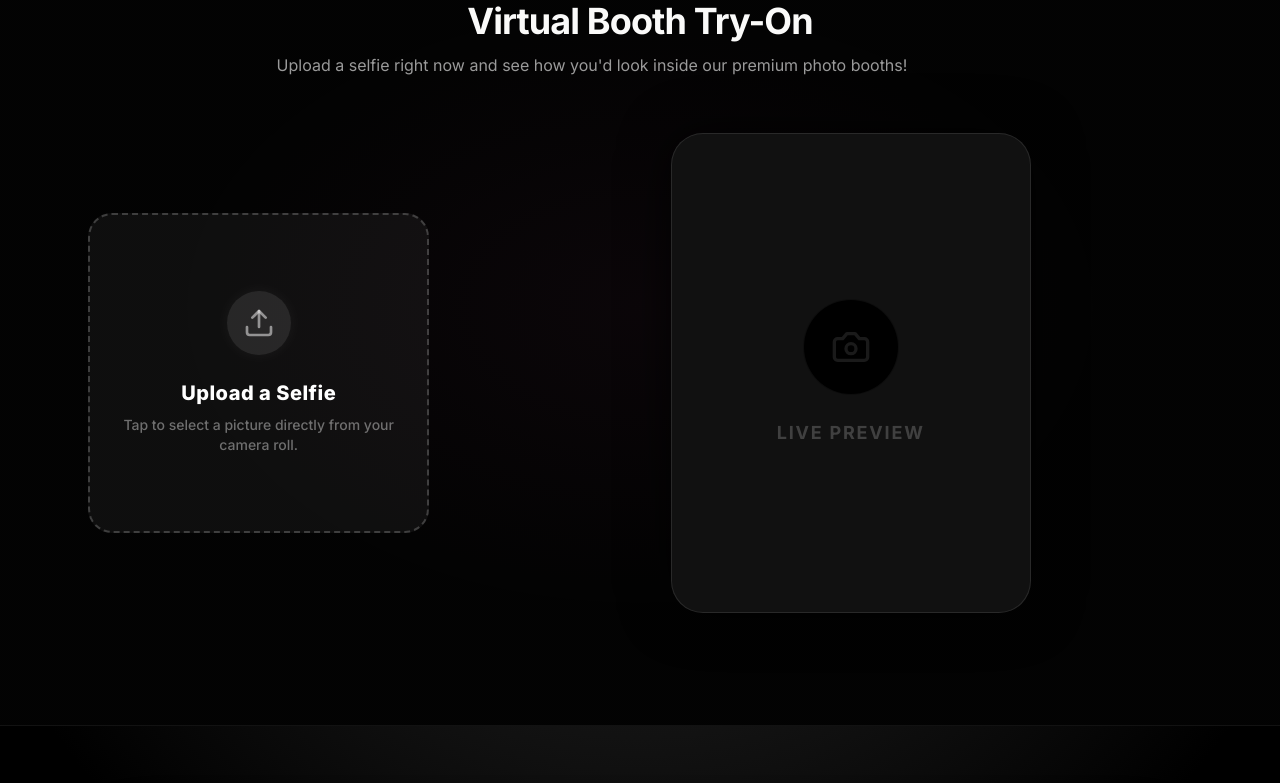
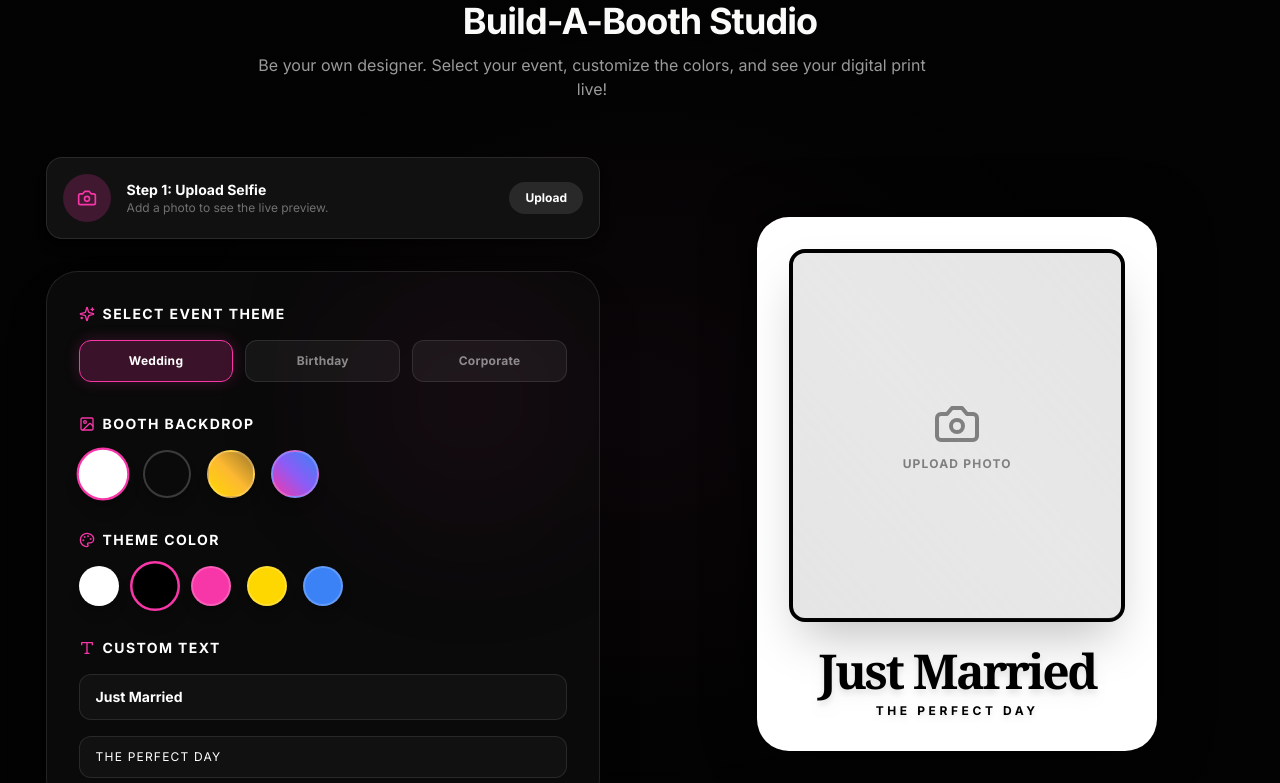
Before and after one commit to Sharmeen-Rauf/peekaboothusa, a Next.js app: page / in a window 1280 px wide. Shown: the part 4480-5263 px from the top of the page. Built offline with nearby package versions, Linux system fonts and the light colour scheme.

Commit message:
feat: add VirtualBooth interactive customizer component with photo upload and preview capabilities

```diff
--- a/components/sections/VirtualBooth.tsx
+++ b/components/sections/VirtualBooth.tsx
@@ -1,14 +1,41 @@
 "use client";
 
-import { useState, useRef } from "react";
+import { useState, useRef, useEffect } from "react";
 import { motion, AnimatePresence } from "framer-motion";
 import { SectionHeader } from "@/components/ui/SectionHeader";
-import { Upload, Camera, Sparkles, Image as ImageIcon, X } from "lucide-react";
+import { Upload, Camera, Sparkles, X, Palette, Type, Image as ImageIcon } from "lucide-react";
 
 export default function VirtualBooth() {
   const [image, setImage] = useState<string | null>(null);
-  const [activeTemplate, setActiveTemplate] = useState("glam");
   const fileInputRef = useRef<HTMLInputElement>(null);
+
+  // Customizer State
+  const [eventType, setEventType] = useState("wedding");
+  const [background, setBackground] = useState("bg-white");
+  const [themeColor, setThemeColor] = useState("#000000");
+  const [customText, setCustomText] = useState("Just Married");
+  const [subtitle, setSubtitle] = useState("The Perfect Day");
+
+  // Handle Preset Selection
+  const applyPreset = (type: string) => {
+    setEventType(type);
+    if (type === "wedding") {
+      setBackground("bg-white");
+      setThemeColor("#000000"); // Black text on white background looks elegant
+      setCustomText("Just Married");
+      setSubtitle("The Perfect Day");
+    } else if (type === "birthday") {
+      setBackground("bg-gradient-to-tr from-[#f736a8] via-[#8b5cf6] to-[#3b82f6]");
+      setThemeColor("#ffffff"); // White text on neon background
+      setCustomText("Happy Birthday!");
+      setSubtitle("Let's Celebrate");
+    } else if (type === "corporate") {
+      setBackground("bg-[#0a0a0a]");
+      setThemeColor("#FFD700"); // Gold text on black background
+      setCustomText("Annual Gala");
+      setSubtitle("Peekabooth USA");
+    }
+  };
 
   const handleFileUpload = (e: React.ChangeEvent<HTMLInputElement>) => {
     const file = e.target.files?.[0];
@@ -21,176 +48,203 @@ export default function VirtualBooth() {
     }
   };
 
-  const templates = [
-    { id: "glam", name: "The Glam Filter", icon: <Sparkles className="w-4 h-4" /> },
-    { id: "strip", name: "Classic Print Strip", icon: <ImageIcon className="w-4 h-4" /> },
-    { id: "magazine", name: "Magazine Cover", icon: <Camera className="w-4 h-4" /> },
+  const backgrounds = [
+    { id: "white", class: "bg-white", name: "Classic White" },
+    { id: "black", class: "bg-[#0a0a0a]", name: "Studio Black" },
+    { id: "gold", class: "bg-gradient-to-tr from-[#FFD700] via-[#FDB931] to-[#9f7928]", name: "Luxury Gold" },
+    { id: "neon", class: "bg-gradient-to-tr from-[#f736a8] via-[#8b5cf6] to-[#3b82f6]", name: "Neon Party" },
+  ];
+
+  const themeColors = [
+    { id: "white", hex: "#ffffff" },
+    { id: "black", hex: "#000000" },
+    { id: "pink", hex: "#f736a8" },
+    { id: "gold", hex: "#FFD700" },
+    { id: "blue", hex: "#3b82f6" },
   ];
 
   return (
     <section className="py-20 md:py-28 bg-[#050505] relative overflow-hidden border-y border-white/5">
       <div className="absolute inset-0 bg-[radial-gradient(ellipse_at_center,_var(--tw-gradient-stops))] from-brand-neon/5 via-black to-black opacity-50 pointer-events-none"></div>
 
-      <div className="container mx-auto px-6 relative z-10 max-w-6xl">
+      <div className="container mx-auto px-6 relative z-10 max-w-7xl">
         <SectionHeader
-          title="Virtual Booth Try-On"
-          subtitle="Upload a selfie right now and see how you'd look inside our premium photo booths!"
+          title="Build-A-Booth Studio"
+          subtitle="Be your own designer. Select your event, customize the colors, and see your digital print live!"
         />
 
-        <div className="flex flex-col lg:flex-row gap-12 lg:gap-20 items-center justify-center">
+        <div className="flex flex-col lg:flex-row gap-12 lg:gap-20 justify-center">
 
           {/* Controls Side */}
-          <div className="w-full lg:w-1/3 flex flex-col gap-8">
-            {!image ? (
-              <div
+          <div className="w-full lg:w-[45%] flex flex-col gap-8">
+
+            {/* Upload Button */}
+            <div className="flex items-center justify-between bg-[#111] border border-white/10 rounded-2xl p-4 shadow-lg">
+              <div className="flex items-center gap-4">
+                <div className="w-12 h-12 rounded-full bg-brand-neon/20 flex items-center justify-center text-brand-neon">
+                  {image ? <img src={image} className="w-full h-full object-cover rounded-full opacity-80" alt="thumb" /> : <Camera className="w-5 h-5" />}
+                </div>
+                <div>
+                  <h4 className="text-white font-bold text-sm">{image ? "Selfie Uploaded!" : "Step 1: Upload Selfie"}</h4>
+                  <p className="text-white/40 text-xs">{image ? "Looking great." : "Add a photo to see the live preview."}</p>
+                </div>
+              </div>
+              <button
                 onClick={() => fileInputRef.current?.click()}
-                className="w-full h-64 md:h-80 border-2 border-dashed border-white/20 hover:border-brand-neon/50 rounded-3xl flex flex-col items-center justify-center cursor-pointer bg-white/5 hover:bg-brand-neon/5 transition-all group"
+                className="bg-white/10 hover:bg-white/20 text-white text-xs font-bold px-4 py-2 rounded-full transition-colors"
               >
-                <div className="w-16 h-16 rounded-full bg-white/10 flex items-center justify-center mb-6 group-hover:scale-110 group-hover:bg-brand-neon/20 transition-all shadow-[0_0_15px_rgba(255,255,255,0.05)] group-hover:shadow-[0_0_20px_rgba(247,54,168,0.2)]">
-                  <Upload className="w-8 h-8 text-white/50 group-hover:text-brand-neon transition-colors" />
-                </div>
-                <h3 className="text-white font-extrabold text-xl mb-2 tracking-wide">Upload a Selfie</h3>
-                <p className="text-white/40 text-sm text-center px-8 font-medium">Tap to select a picture directly from your camera roll.</p>
-                <input
-                  type="file"
-                  accept="image/*"
-                  ref={fileInputRef}
-                  className="hidden"
-                  onChange={handleFileUpload}
-                />
-              </div>
-            ) : (
-              <div className="bg-[#0a0a0a] border border-white/10 rounded-3xl p-6 md:p-8 shadow-2xl relative overflow-hidden">
-                <div className="absolute top-0 right-0 w-32 h-32 bg-brand-neon/10 rounded-full blur-[50px]"></div>
-
-                <div className="flex items-center justify-between mb-8 relative z-10">
-                  <h3 className="text-white font-extrabold text-xl tracking-tight">Select Filter</h3>
-                  <button
-                    onClick={() => setImage(null)}
-                    className="text-white/40 hover:text-white transition-colors flex items-center gap-1 text-[10px] font-bold uppercase tracking-widest bg-white/5 px-3 py-1.5 rounded-full border border-white/10"
-                  >
-                    <X className="w-3 h-3" /> Clear
+                {image ? "Change Photo" : "Upload"}
               </button>
+              <input type="file" accept="image/*" ref={fileInputRef} className="hidden" onChange={handleFileUpload} />
             </div>
 
-                <div className="flex flex-col gap-3 relative z-10">
-                  {templates.map((t) => (
+            {/* Studio Panel */}
+            <div className="bg-[#0a0a0a] border border-white/10 rounded-[2rem] p-6 md:p-8 shadow-2xl relative overflow-hidden">
+              <div className="absolute top-0 right-0 w-64 h-64 bg-brand-neon/5 rounded-full blur-[80px] pointer-events-none"></div>
+
+              <div className="relative z-10 space-y-8">
+
+                {/* Event Presets */}
+                <div>
+                  <h3 className="text-white font-bold text-sm tracking-widest uppercase mb-4 flex items-center gap-2">
+                    <Sparkles className="w-4 h-4 text-brand-neon" /> Select Event Theme
+                  </h3>
+                  <div className="grid grid-cols-3 gap-3">
+                    {["wedding", "birthday", "corporate"].map((type) => (
                       <button
-                      key={t.id}
-                      onClick={() => setActiveTemplate(t.id)}
-                      className={`flex items-center gap-4 w-full p-4 rounded-xl transition-all border ${
-                        activeTemplate === t.id
-                          ? "bg-brand-neon/20 border-brand-neon shadow-[0_0_15px_rgba(247,54,168,0.2)] text-white"
-                          : "bg-white/5 border-white/10 text-white/60 hover:bg-white/10 hover:text-white"
+                        key={type}
+                        onClick={() => applyPreset(type)}
+                        className={`py-3 px-2 rounded-xl text-xs font-bold tracking-wide transition-all border ${
+                          eventType === type
+                            ? "bg-brand-neon/20 border-brand-neon text-white shadow-[0_0_15px_rgba(247,54,168,0.2)]"
+                            : "bg-white/5 border-white/10 text-white/50 hover:bg-white/10"
                         }`}
                       >
-                      <div className={`w-10 h-10 rounded-full flex items-center justify-center shrink-0 transition-colors ${activeTemplate === t.id ? 'bg-brand-neon text-white shadow-[0_0_10px_rgba(247,54,168,0.5)]' : 'bg-black/50 border border-white/10'}`}>
-                        {t.icon}
-                      </div>
-                      <span className="font-bold text-sm tracking-wide">{t.name}</span>
+                        {type.charAt(0).toUpperCase() + type.slice(1)}
                       </button>
                     ))}
                   </div>
                 </div>
-            )}
+
+                {/* Background Selector */}
+                <div>
+                  <h3 className="text-white font-bold text-sm tracking-widest uppercase mb-4 flex items-center gap-2">
+                    <ImageIcon className="w-4 h-4 text-brand-neon" /> Booth Backdrop
+                  </h3>
+                  <div className="flex flex-wrap gap-4">
+                    {backgrounds.map((bg) => (
+                      <button
+                        key={bg.id}
+                        onClick={() => setBackground(bg.class)}
+                        className={`w-12 h-12 rounded-full border-2 transition-all shadow-lg ${bg.class} ${
+                          background === bg.class ? "border-brand-neon scale-110" : "border-white/20 hover:scale-105"
+                        }`}
+                        title={bg.name}
+                      ></button>
+                    ))}
+                  </div>
                 </div>
 
-          {/* Preview Side */}
-          <div className="w-full lg:w-2/3 flex justify-center items-center">
-            <div className="w-full max-w-[360px] aspect-[3/4] bg-[#111] rounded-[2rem] border border-white/10 shadow-[0_0_50px_rgba(0,0,0,0.8)] overflow-hidden relative flex items-center justify-center">
+                {/* Theme Colors */}
+                <div>
+                  <h3 className="text-white font-bold text-sm tracking-widest uppercase mb-4 flex items-center gap-2">
+                    <Palette className="w-4 h-4 text-brand-neon" /> Theme Color
+                  </h3>
+                  <div className="flex flex-wrap gap-4">
+                    {themeColors.map((color) => (
+                      <button
+                        key={color.id}
+                        onClick={() => setThemeColor(color.hex)}
+                        style={{ backgroundColor: color.hex }}
+                        className={`w-10 h-10 rounded-full border-2 transition-all shadow-lg ${
+                          themeColor === color.hex ? "border-brand-neon scale-125" : "border-white/20 hover:scale-110"
+                        }`}
+                        title={color.id}
+                      ></button>
+                    ))}
+                  </div>
+                </div>
 
+                {/* Custom Text */}
+                <div>
+                  <h3 className="text-white font-bold text-sm tracking-widest uppercase mb-4 flex items-center gap-2">
+                    <Type className="w-4 h-4 text-brand-neon" /> Custom Text
+                  </h3>
+                  <div className="space-y-4">
+                    <input
+                      type="text"
+                      value={customText}
+                      onChange={(e) => setCustomText(e.target.value)}
+                      placeholder="Main Heading"
+                      className="w-full bg-[#111] border border-white/10 rounded-xl px-4 py-3 text-white focus:outline-none focus:border-brand-neon transition-colors text-sm font-bold"
+                    />
+                    <input
+                      type="text"
+                      value={subtitle}
+                      onChange={(e) => setSubtitle(e.target.value)}
+                      placeholder="Subtitle"
+                      className="w-full bg-[#111] border border-white/10 rounded-xl px-4 py-3 text-white focus:outline-none focus:border-brand-neon transition-colors text-xs tracking-widest uppercase"
+                    />
+                  </div>
+                </div>
+
+              </div>
+            </div>
+          </div>
+
+          {/* Live Preview Side */}
+          <div className="w-full lg:w-[45%] flex justify-center items-center">
+
+            <AnimatePresence mode="wait">
+              <motion.div
+                key={`${background}-${themeColor}`}
+                initial={{ opacity: 0.8, scale: 0.98 }}
+                animate={{ opacity: 1, scale: 1 }}
+                transition={{ duration: 0.3 }}
+                className={`w-full max-w-[400px] aspect-[3/4] relative rounded-[2rem] overflow-hidden shadow-[0_0_50px_rgba(0,0,0,0.8)] flex flex-col items-center p-6 md:p-8 transition-colors duration-500 ${background}`}
+              >
+                {/* Photo Frame Container */}
+                <div
+                  className="w-full aspect-[4/5] relative rounded-2xl overflow-hidden shadow-2xl transition-colors duration-500 bg-black/10 backdrop-blur-sm"
+                  style={{ border: `4px solid ${themeColor}` }}
+                >
                   {!image ? (
-                <div className="text-center p-8 flex flex-col items-center">
-                  <div className="w-24 h-24 rounded-full border border-white/5 bg-black flex items-center justify-center mb-6 shadow-inner">
-                    <Camera className="w-10 h-10 text-white/10" />
-                  </div>
-                  <h4 className="text-white/20 text-lg font-bold tracking-widest uppercase">Live Preview</h4>
+                    <div className="absolute inset-0 flex flex-col items-center justify-center">
+                      <Camera className="w-12 h-12 mb-2 opacity-50" style={{ color: themeColor }} />
+                      <span className="text-xs font-bold uppercase tracking-widest opacity-50" style={{ color: themeColor }}>Upload Photo</span>
                     </div>
                   ) : (
-                <AnimatePresence mode="wait">
-                  <motion.div
-                    key={activeTemplate}
-                    initial={{ opacity: 0, scale: 0.95 }}
-                    animate={{ opacity: 1, scale: 1 }}
-                    exit={{ opacity: 0, scale: 1.05 }}
-                    transition={{ duration: 0.4, ease: "easeInOut" }}
-                    className="w-full h-full relative"
-                  >
-
-                    {/* Glam Booth Template */}
-                    {activeTemplate === "glam" && (
-                      <div className="w-full h-full relative">
-                        {/* eslint-disable-next-line @next/next/no-img-element */}
+                    // eslint-disable-next-line @next/next/no-img-element
                     <img
                       src={image}
-                          alt="User Preview"
-                          className="w-full h-full object-cover grayscale contrast-[1.2] brightness-110"
+                      alt="User Live Preview"
+                      className="w-full h-full object-cover"
                     />
-                        <div className="absolute inset-0 bg-gradient-to-t from-black/60 via-transparent to-black/10 pointer-events-none"></div>
-                        <div className="absolute bottom-6 left-1/2 -translate-x-1/2 flex items-center gap-2 px-5 py-2.5 bg-black/40 backdrop-blur-md rounded-full border border-white/20 shadow-xl">
-                          <Sparkles className="w-4 h-4 text-white" />
-                          <span className="text-white font-bold text-xs tracking-[0.2em] uppercase">Peekabooth Glam</span>
-                        </div>
-                      </div>
                   )}
 
-                    {/* Classic Print Strip Template */}
-                    {activeTemplate === "strip" && (
-                      <div className="w-full h-full bg-[#f8f8f8] p-5 flex flex-col items-center shadow-inner relative">
-                        <div className="flex-1 w-full flex flex-col gap-3">
-                          {/* eslint-disable-next-line @next/next/no-img-element */}
-                          <img src={image} alt="User 1" className="w-full h-[30%] object-cover shadow-sm grayscale-[30%] sepia-[15%] contrast-110" />
-                          {/* eslint-disable-next-line @next/next/no-img-element */}
-                          <img src={image} alt="User 2" className="w-full h-[30%] object-cover shadow-sm grayscale-[30%] sepia-[15%] contrast-110 scale-x-[-1]" />
-                          {/* eslint-disable-next-line @next/next/no-img-element */}
-                          <img src={image} alt="User 3" className="w-full h-[30%] object-cover shadow-sm grayscale-[30%] sepia-[15%] contrast-110 brightness-[1.15]" />
-                        </div>
-                        <div className="h-16 w-full flex items-center justify-center mt-4 border-t-2 border-gray-200">
-                          <span className="text-black font-black text-xl tracking-[0.3em] uppercase opacity-80">PEEKABOOTH</span>
-                        </div>
-                      </div>
-                    )}
-
-                    {/* Magazine Box Template */}
-                    {activeTemplate === "magazine" && (
-                      <div className="w-full h-full relative">
-                        {/* eslint-disable-next-line @next/next/no-img-element */}
-                        <img
-                          src={image}
-                          alt="User Preview"
-                          className="w-full h-full object-cover saturate-[1.2] contrast-110"
-                        />
-                        <div className="absolute inset-0 bg-gradient-to-t from-black/80 via-transparent to-black/30 pointer-events-none"></div>
-                        <div className="absolute inset-0 border-[16px] border-white z-10 pointer-events-none"></div>
-
-                        {/* Fake text behind subject (simulated via mix-blend) */}
-                        <h1 className="absolute top-10 w-full text-center text-white font-serif font-black text-[5rem] md:text-[6rem] leading-none tracking-tighter z-0 mix-blend-overlay opacity-60">
-                          GLAMOUR
-                        </h1>
-
-                        {/* Foreground text */}
-                        <div className="absolute bottom-12 right-8 text-right z-20 drop-shadow-md">
-                          <p className="text-white font-bold text-3xl md:text-4xl tracking-tight leading-none mb-2">WEDDING<br/>EDITION</p>
-                          <p className="text-white/90 font-bold text-[10px] uppercase tracking-[0.3em]">Peekabooth USA</p>
+                  {/* Subtle glare effect on the photo frame */}
+                  <div className="absolute inset-0 bg-gradient-to-tr from-transparent via-white/10 to-transparent pointer-events-none"></div>
                 </div>
 
-                        {/* Barcode / Details */}
-                        <div className="absolute bottom-12 left-8 z-20 opacity-80">
-                           <div className="flex flex-col gap-1">
-                             <div className="w-12 h-1 bg-white mb-1"></div>
-                             <div className="w-16 h-0.5 bg-white"></div>
-                             <div className="w-10 h-0.5 bg-white"></div>
-                             <div className="w-14 h-0.5 bg-white"></div>
+                {/* Typography Overlay */}
+                <div className="flex-1 w-full flex flex-col items-center justify-center text-center pt-6">
+                  <h2
+                    className="text-4xl md:text-5xl font-serif font-black tracking-tighter leading-none mb-2 drop-shadow-lg transition-colors duration-500"
+                    style={{ color: themeColor }}
+                  >
+                    {customText || "Your Text"}
+                  </h2>
+                  <p
+                    className="text-[10px] md:text-xs font-bold tracking-[0.3em] uppercase drop-shadow-md transition-colors duration-500"
+                    style={{ color: themeColor }}
+                  >
+                    {subtitle || "Subtitle"}
+                  </p>
                 </div>
-                           <p className="text-white font-mono text-[8px] mt-2 tracking-widest">VOL. 01</p>
-                        </div>
-                      </div>
-                    )}
 
               </motion.div>
             </AnimatePresence>
-              )}
-            </div>
+
           </div>
 
         </div>
```
Lines whose indentation alone changed are shown as unchanged.
